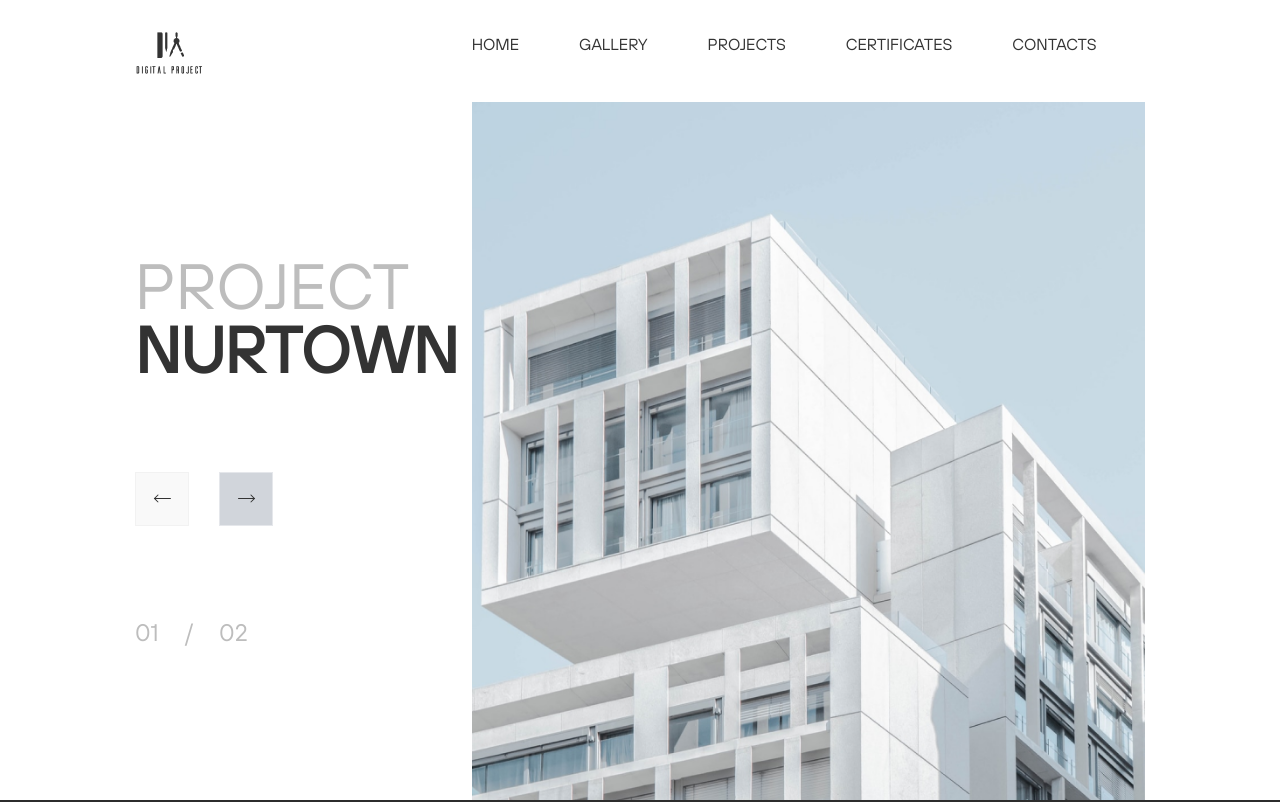
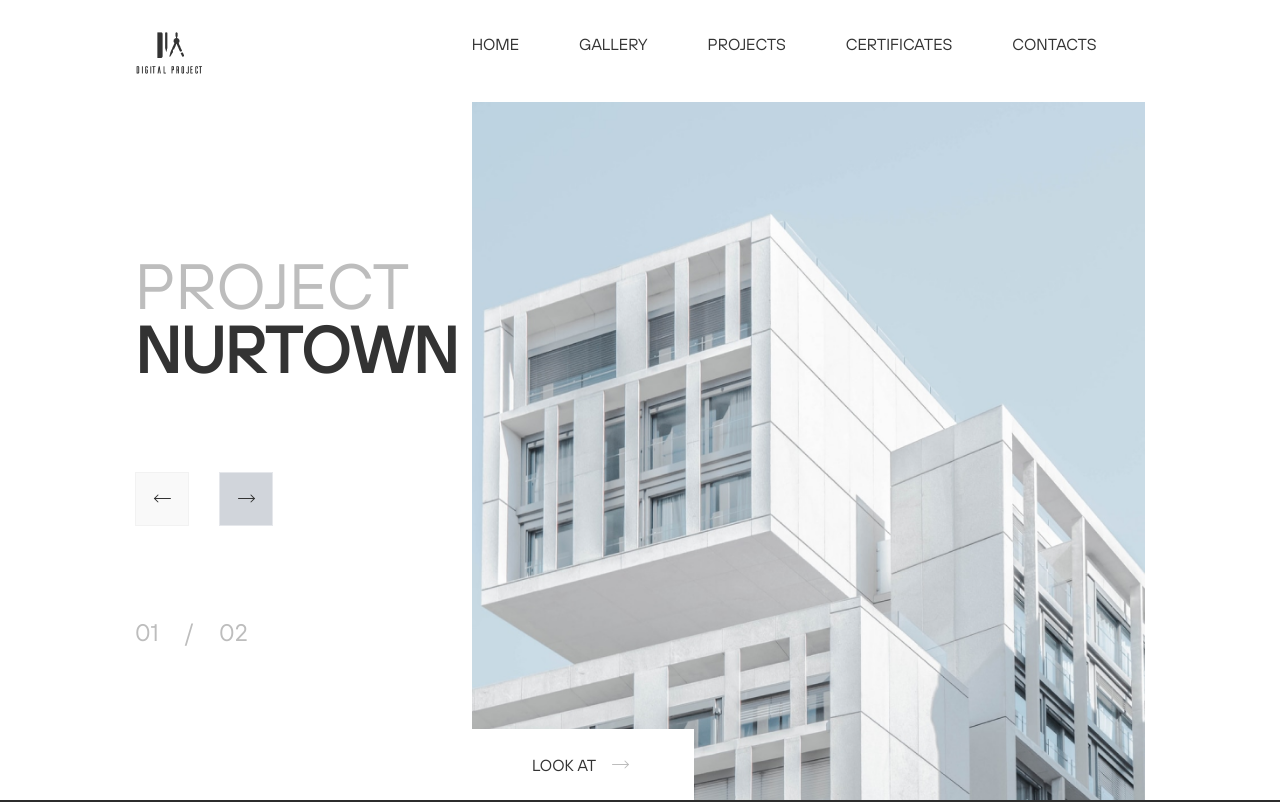
Before and after one commit to rileyarnie/architects, a Next.js app: page / in a window 1280 px wide. Shown: the top 802 px of the page. Built offline with nearby package versions, Linux system fonts and the light colour scheme.

Commit message:
add view button

```diff
--- a/components/icons/ArrowRight.tsx
+++ b/components/icons/ArrowRight.tsx
@@ -1,6 +1,6 @@
-import React from 'react'
+import React from "react";
 
-const ArrowRight = () => {
+const ArrowRight: React.FC<{ invert?: boolean }> = ({ invert }) => {
   return (
     <svg
       width="25"
@@ -13,16 +13,16 @@ const ArrowRight = () => {
         fill-rule="evenodd"
         clip-rule="evenodd"
         d="M3.9353 11.5C3.9353 11.2239 4.15916 11 4.4353 11L20.4353 11C20.7114 11 20.9353 11.2239 20.9353 11.5C20.9353 11.7761 20.7114 12 20.4353 12L4.4353 12C4.15916 12 3.9353 11.7761 3.9353 11.5Z"
-        fill="#333333"
+        fill={invert ? "#BDBDBD" : "#333333"}
       />
       <path
         fill-rule="evenodd"
         clip-rule="evenodd"
         d="M16.5817 7.64645C16.777 7.45118 17.0936 7.45118 17.2889 7.64645L21.1424 11.5L17.2889 15.3536C17.0936 15.5488 16.777 15.5488 16.5817 15.3536C16.3865 15.1583 16.3865 14.8417 16.5817 14.6464L19.7282 11.5L16.5817 8.35355C16.3865 8.15829 16.3865 7.84171 16.5817 7.64645Z"
-        fill="#333333"
+        fill={invert ? "#BDBDBD" : "#333333"}
       />
     </svg>
   );
-}
+};
 
-export default ArrowRight
+export default ArrowRight;
--- a/pages/index.tsx
+++ b/pages/index.tsx
@@ -30,7 +30,14 @@ export default function Home() {
             <p>02</p>
           </div>
         </div>
-        <div className=" col-span-2  bg-first-hero bg-center bg-cover bg-no-repeat"></div>
+        <div className=" col-span-2  bg-first-hero bg-center bg-cover bg-no-repeat">
+          <div className="h-[4.4375rem] w-[13.875rem] bg-white bottom-0 absolute grid place-items-center text-text-secondary hover:cursor-pointer hover:bg-text-secondary hover:text-text-primary">
+            <div className="flex space-x-3">
+              <h4>Look at </h4>
+              <ArrowRight invert />
+            </div>
+          </div>
+        </div>
       </main>
 
       <footer></footer>
```
